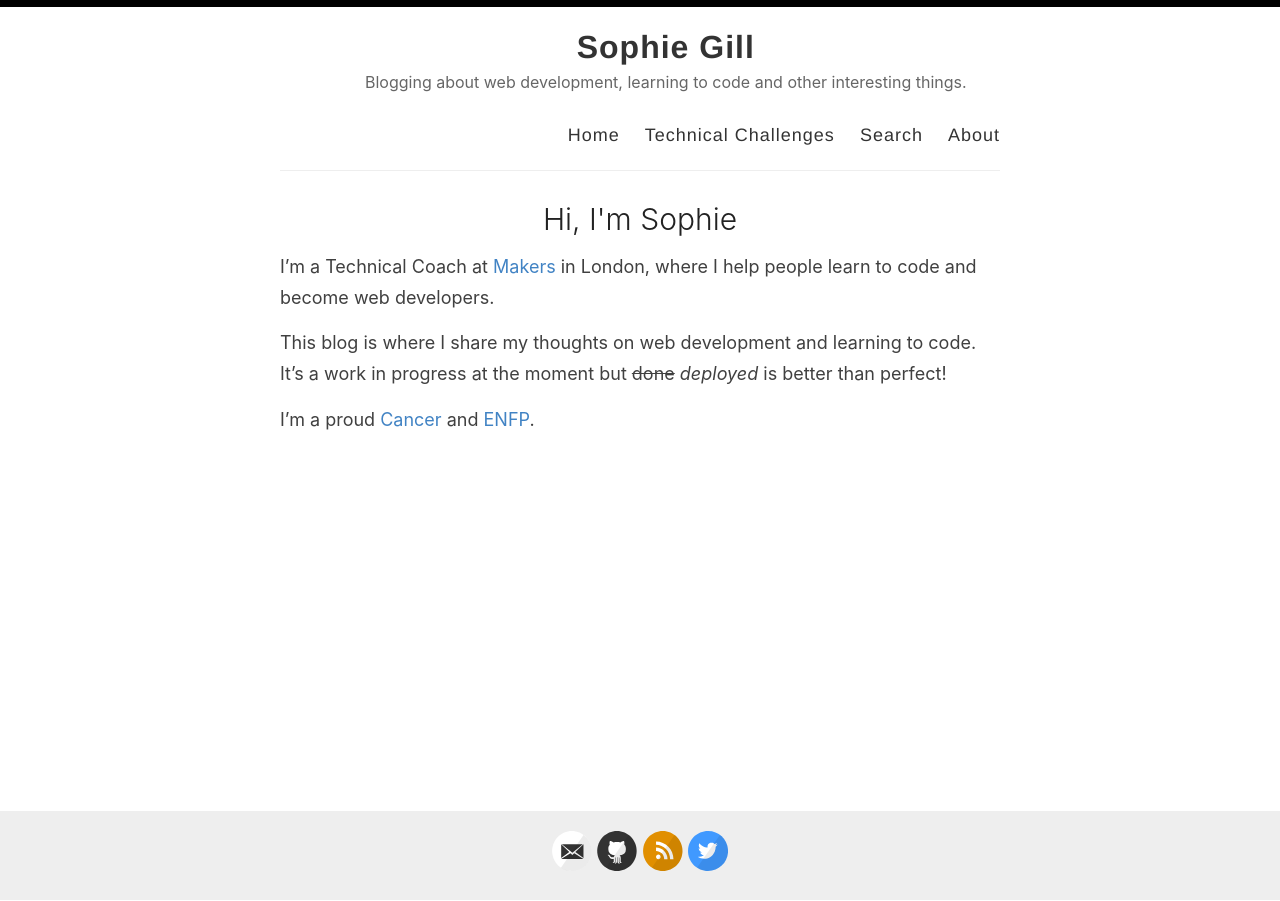
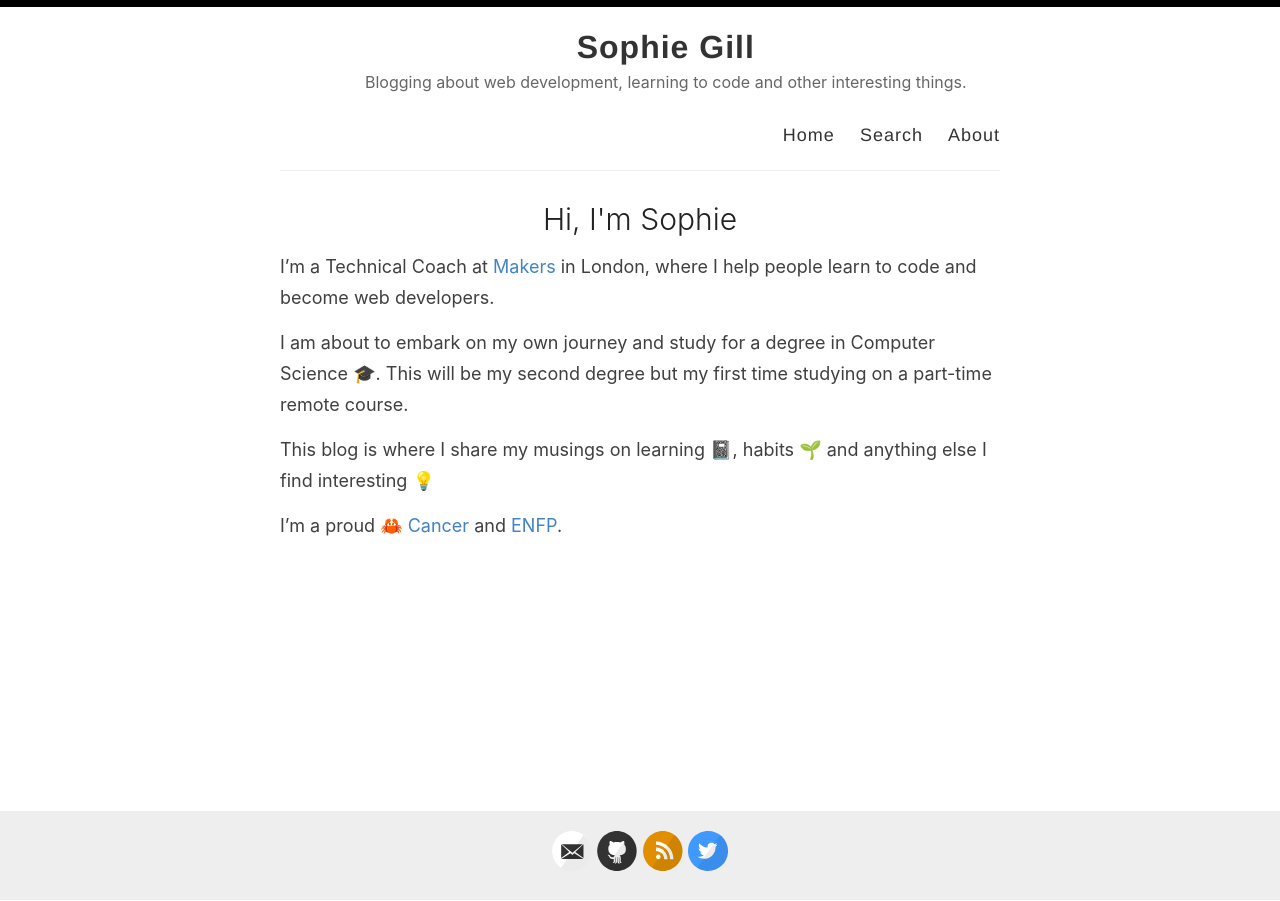
Before and after one commit to soph-g/soph-g.github.io, a Jekyll site: the page built from _pages/about.md, in a window 1280 px wide. Built offline with Jekyll 4.4.1, drawn with Linux system fonts in a browser that asks for light colours.

Commit message:
hides tech challenges and updates about

```diff
--- a/_layouts/default.html
+++ b/_layouts/default.html
@@ -28,7 +28,6 @@
 
             <nav>
               <a href="{{ site.baseurl }}/">Home</a>
-              <a href="{{ site.baseurl }}/challenges">Technical Challenges</a>
               <a href="{{ site.baseurl }}/search">Search</a>
               <a href="{{ site.baseurl }}/about">About</a>
             </nav>
--- a/_pages/about.md
+++ b/_pages/about.md
@@ -6,6 +6,8 @@ permalink: /about/
 
 I'm a Technical Coach at [Makers](http://makers.tech){:target="_blank"} in London, where I help people learn to code and become web developers.
 
-This blog is where I share my thoughts on web development and learning to code. It's a work in progress at the moment but ~~done~~ *deployed* is better than perfect!
+I am about to embark on my own journey and study for a degree in Computer Science 🎓. This will be my second degree but my first time studying on a part-time remote course.
 
-I'm a proud [Cancer](https://www.vice.com/en_us/article/8xe4xp/cancer-astrology-worst-traits-moody){:target="_blank"} and [ENFP](https://www.16personalities.com/enfp-personality){:target="_blank"}.
+This blog is where I share my musings on learning 📓, habits 🌱 and anything else I find interesting 💡
+
+I'm a proud 🦀 [Cancer](https://www.vice.com/en_us/article/8xe4xp/cancer-astrology-worst-traits-moody){:target="_blank"} and [ENFP](https://www.16personalities.com/enfp-personality){:target="_blank"}.
```
